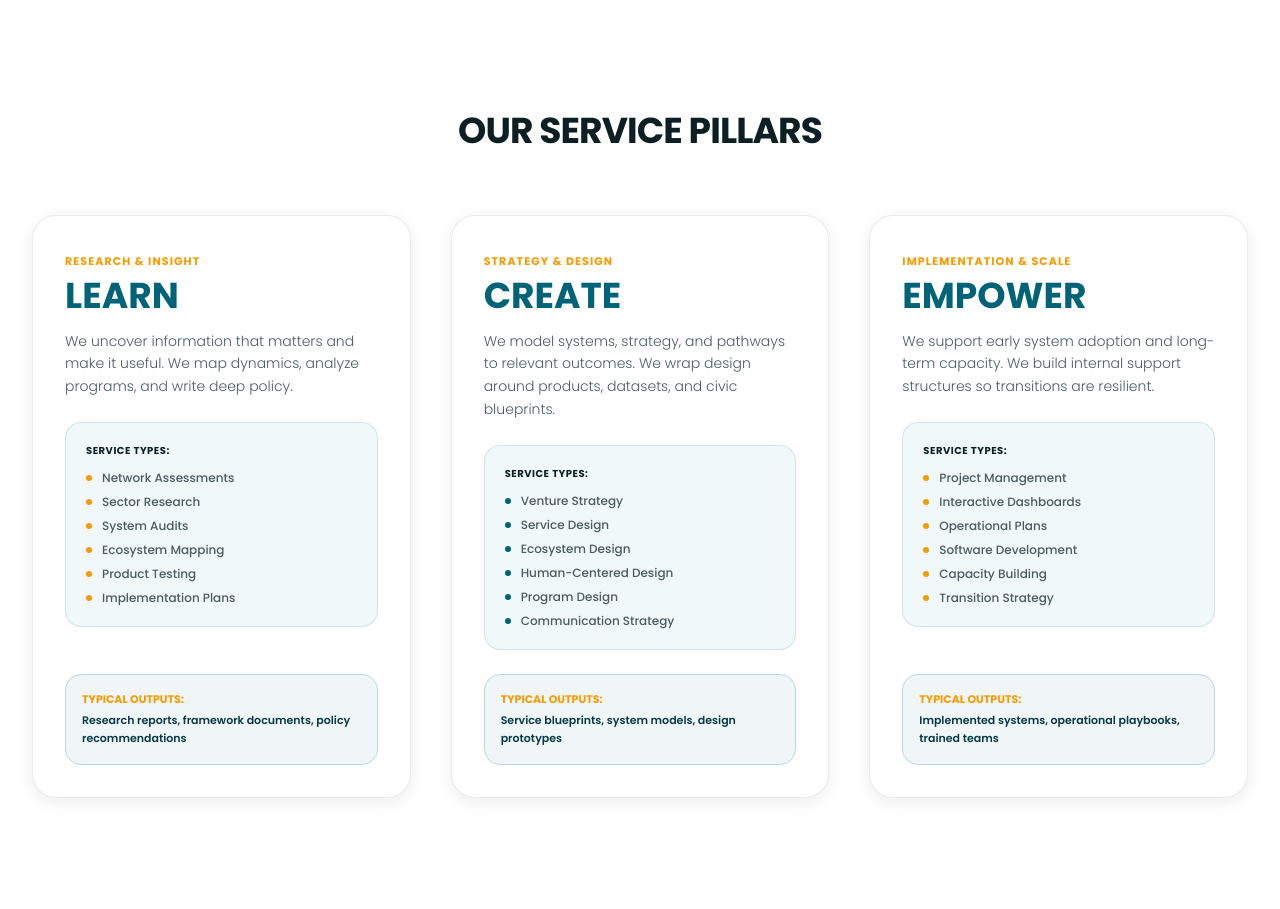
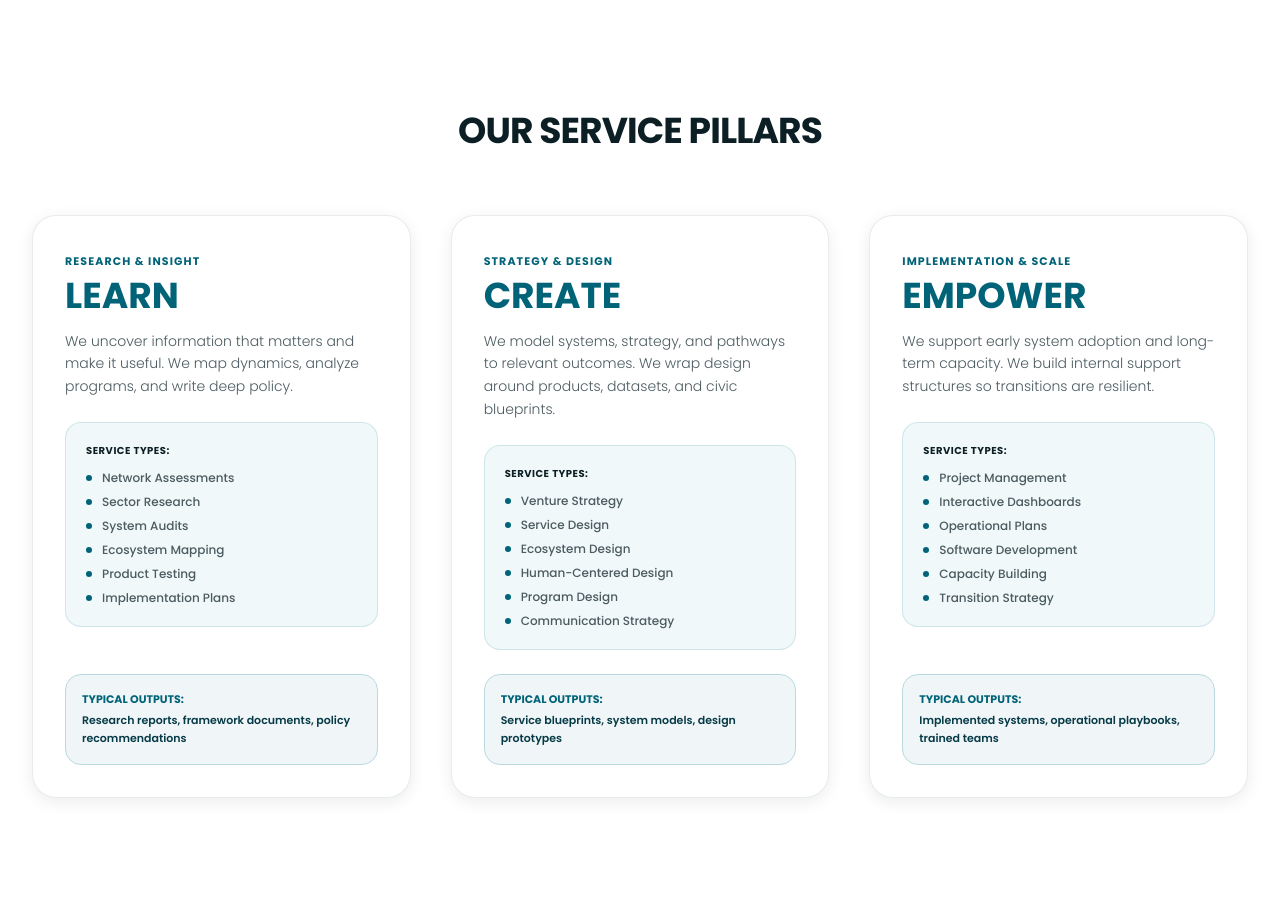
Before and after one commit to meaLuda/idi-website, a Django app: page /services/ in a window 1280 px wide. Shown: the part 585-1494 px from the top of the page. Run offline with Django 5.2, Linux system fonts and the light colour scheme; some libraries are stand-ins or nearby versions.

Commit message:
style: change orange/yellow accents in Service Pillars section to brand-teal-500

```diff
--- a/templates/home/services.html
+++ b/templates/home/services.html
@@ -50,7 +50,7 @@
             <!-- ── LEARN ── -->
             <article class="bg-white rounded-3xl border border-gray-200/80 shadow-card hover:shadow-card-lg transition-all duration-300 p-8 flex flex-col h-full">
                 <div class="flex-grow">
-                    <span class="inline-block text-[11px] font-bold uppercase tracking-widest text-brand-orange mb-2">Research &amp; Insight</span>
+                    <span class="inline-block text-[11px] font-bold uppercase tracking-widest text-brand-teal-500 mb-2">Research &amp; Insight</span>
                     <h3 class="text-4xl font-black uppercase text-brand-teal-500 mb-4 leading-none">Learn</h3>
                     <p class="text-ink-muted text-sm leading-relaxed mb-6 font-light">
                         We uncover information that matters and make it useful. We map dynamics, analyze programs, and write deep policy.
@@ -61,22 +61,22 @@
                         <h4 class="text-[10px] font-black uppercase tracking-wider text-ink mb-3">Service types:</h4>
                         <ul class="space-y-2 text-xs text-ink-muted font-medium">
                             <li class="flex items-center gap-2.5">
-                                <span class="w-1.5 h-1.5 rounded-full bg-brand-orange flex-shrink-0"></span>Network Assessments
+                                <span class="w-1.5 h-1.5 rounded-full bg-brand-teal-500 flex-shrink-0"></span>Network Assessments
                             </li>
                             <li class="flex items-center gap-2.5">
-                                <span class="w-1.5 h-1.5 rounded-full bg-brand-orange flex-shrink-0"></span>Sector Research
+                                <span class="w-1.5 h-1.5 rounded-full bg-brand-teal-500 flex-shrink-0"></span>Sector Research
                             </li>
                             <li class="flex items-center gap-2.5">
-                                <span class="w-1.5 h-1.5 rounded-full bg-brand-orange flex-shrink-0"></span>System Audits
+                                <span class="w-1.5 h-1.5 rounded-full bg-brand-teal-500 flex-shrink-0"></span>System Audits
                             </li>
                             <li class="flex items-center gap-2.5">
-                                <span class="w-1.5 h-1.5 rounded-full bg-brand-orange flex-shrink-0"></span>Ecosystem Mapping
+                                <span class="w-1.5 h-1.5 rounded-full bg-brand-teal-500 flex-shrink-0"></span>Ecosystem Mapping
                             </li>
                             <li class="flex items-center gap-2.5">
-                                <span class="w-1.5 h-1.5 rounded-full bg-brand-orange flex-shrink-0"></span>Product Testing
+                                <span class="w-1.5 h-1.5 rounded-full bg-brand-teal-500 flex-shrink-0"></span>Product Testing
                             </li>
                             <li class="flex items-center gap-2.5">
-                                <span class="w-1.5 h-1.5 rounded-full bg-brand-orange flex-shrink-0"></span>Implementation Plans
+                                <span class="w-1.5 h-1.5 rounded-full bg-brand-teal-500 flex-shrink-0"></span>Implementation Plans
                             </li>
                         </ul>
                     </div>
@@ -84,7 +84,7 @@
 
                 <!-- Typical outputs footer -->
                 <div class="bg-brand-teal-50/60 border border-brand-teal-100 rounded-2xl p-4 text-[11px] leading-relaxed font-semibold text-brand-teal-800">
-                    <span class="text-brand-orange font-bold uppercase block mb-1">Typical outputs:</span>
+                    <span class="text-brand-teal-500 font-bold uppercase block mb-1">Typical outputs:</span>
                     Research reports, framework documents, policy recommendations
                 </div>
             </article>
@@ -92,7 +92,7 @@
             <!-- ── CREATE ── -->
             <article class="bg-white rounded-3xl border border-gray-200/80 shadow-card hover:shadow-card-lg transition-all duration-300 p-8 flex flex-col h-full">
                 <div class="flex-grow">
-                    <span class="inline-block text-[11px] font-bold uppercase tracking-widest text-brand-orange mb-2">Strategy &amp; Design</span>
+                    <span class="inline-block text-[11px] font-bold uppercase tracking-widest text-brand-teal-500 mb-2">Strategy &amp; Design</span>
                     <h3 class="text-4xl font-black uppercase text-brand-teal-500 mb-4 leading-none">Create</h3>
                     <p class="text-ink-muted text-sm leading-relaxed mb-6 font-light">
                         We model systems, strategy, and pathways to relevant outcomes. We wrap design around products, datasets, and civic blueprints.
@@ -124,7 +124,7 @@
                 </div>
 
                 <div class="bg-brand-teal-50/60 border border-brand-teal-100 rounded-2xl p-4 text-[11px] leading-relaxed font-semibold text-brand-teal-800">
-                    <span class="text-brand-orange font-bold uppercase block mb-1">Typical outputs:</span>
+                    <span class="text-brand-teal-500 font-bold uppercase block mb-1">Typical outputs:</span>
                     Service blueprints, system models, design prototypes
                 </div>
             </article>
@@ -132,7 +132,7 @@
             <!-- ── EMPOWER ── -->
             <article class="bg-white rounded-3xl border border-gray-200/80 shadow-card hover:shadow-card-lg transition-all duration-300 p-8 flex flex-col h-full">
                 <div class="flex-grow">
-                    <span class="inline-block text-[11px] font-bold uppercase tracking-widest text-brand-orange mb-2">Implementation &amp; Scale</span>
+                    <span class="inline-block text-[11px] font-bold uppercase tracking-widest text-brand-teal-500 mb-2">Implementation &amp; Scale</span>
                     <h3 class="text-4xl font-black uppercase text-brand-teal-500 mb-4 leading-none">Empower</h3>
                     <p class="text-ink-muted text-sm leading-relaxed mb-6 font-light">
                         We support early system adoption and long-term capacity. We build internal support structures so transitions are resilient.
@@ -142,29 +142,29 @@
                         <h4 class="text-[10px] font-black uppercase tracking-wider text-ink mb-3">Service types:</h4>
                         <ul class="space-y-2 text-xs text-ink-muted font-medium">
                             <li class="flex items-center gap-2.5">
-                                <span class="w-1.5 h-1.5 rounded-full bg-brand-orange flex-shrink-0"></span>Project Management
+                                <span class="w-1.5 h-1.5 rounded-full bg-brand-teal-500 flex-shrink-0"></span>Project Management
                             </li>
                             <li class="flex items-center gap-2.5">
-                                <span class="w-1.5 h-1.5 rounded-full bg-brand-orange flex-shrink-0"></span>Interactive Dashboards
+                                <span class="w-1.5 h-1.5 rounded-full bg-brand-teal-500 flex-shrink-0"></span>Interactive Dashboards
                             </li>
                             <li class="flex items-center gap-2.5">
-                                <span class="w-1.5 h-1.5 rounded-full bg-brand-orange flex-shrink-0"></span>Operational Plans
+                                <span class="w-1.5 h-1.5 rounded-full bg-brand-teal-500 flex-shrink-0"></span>Operational Plans
                             </li>
                             <li class="flex items-center gap-2.5">
-                                <span class="w-1.5 h-1.5 rounded-full bg-brand-orange flex-shrink-0"></span>Software Development
+                                <span class="w-1.5 h-1.5 rounded-full bg-brand-teal-500 flex-shrink-0"></span>Software Development
                             </li>
                             <li class="flex items-center gap-2.5">
-                                <span class="w-1.5 h-1.5 rounded-full bg-brand-orange flex-shrink-0"></span>Capacity Building
+                                <span class="w-1.5 h-1.5 rounded-full bg-brand-teal-500 flex-shrink-0"></span>Capacity Building
                             </li>
                             <li class="flex items-center gap-2.5">
-                                <span class="w-1.5 h-1.5 rounded-full bg-brand-orange flex-shrink-0"></span>Transition Strategy
+                                <span class="w-1.5 h-1.5 rounded-full bg-brand-teal-500 flex-shrink-0"></span>Transition Strategy
                             </li>
                         </ul>
                     </div>
                 </div>
 
                 <div class="bg-brand-teal-50/60 border border-brand-teal-100 rounded-2xl p-4 text-[11px] leading-relaxed font-semibold text-brand-teal-800">
-                    <span class="text-brand-orange font-bold uppercase block mb-1">Typical outputs:</span>
+                    <span class="text-brand-teal-500 font-bold uppercase block mb-1">Typical outputs:</span>
                     Implemented systems, operational playbooks, trained teams
                 </div>
             </article>
```
